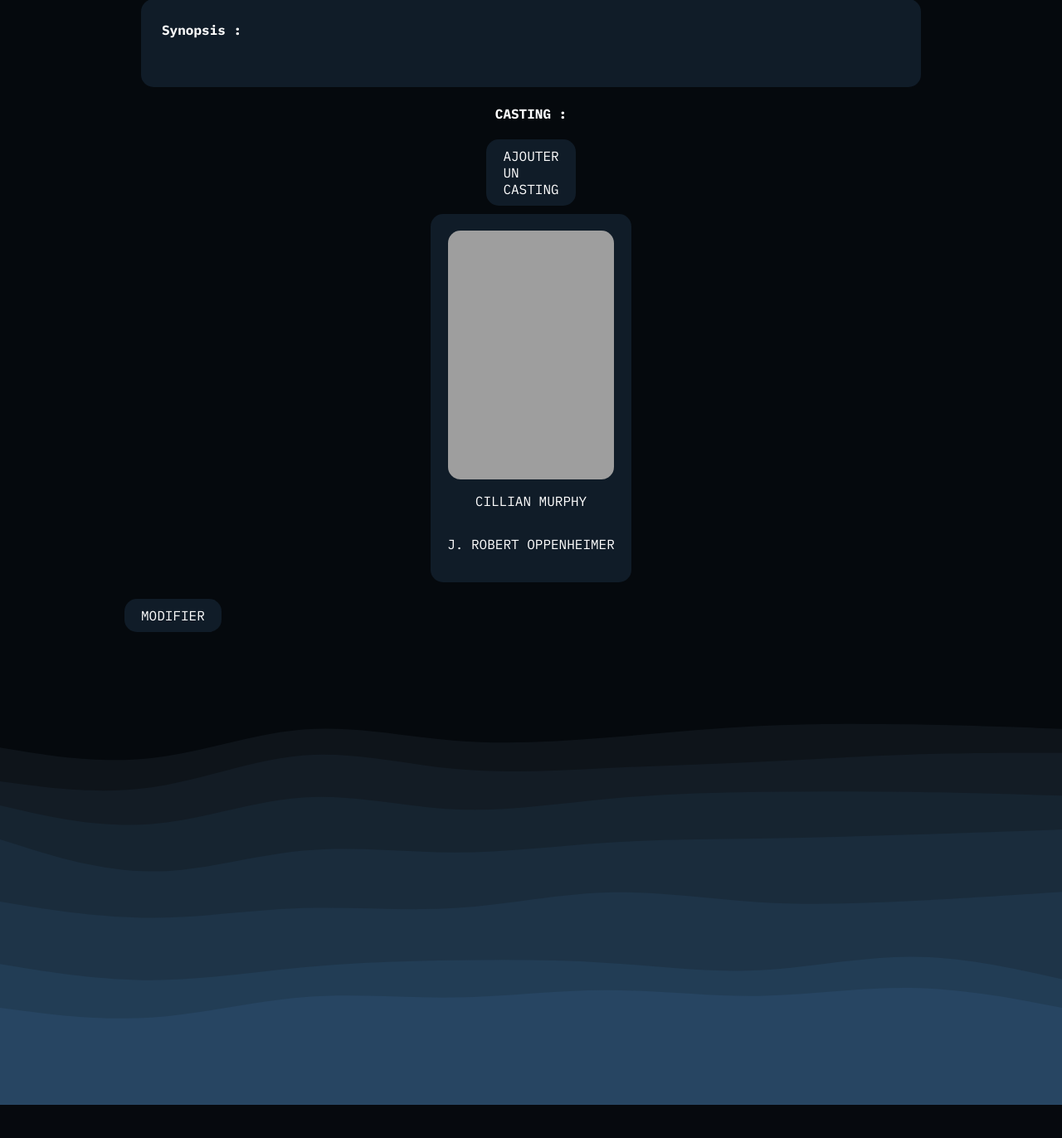
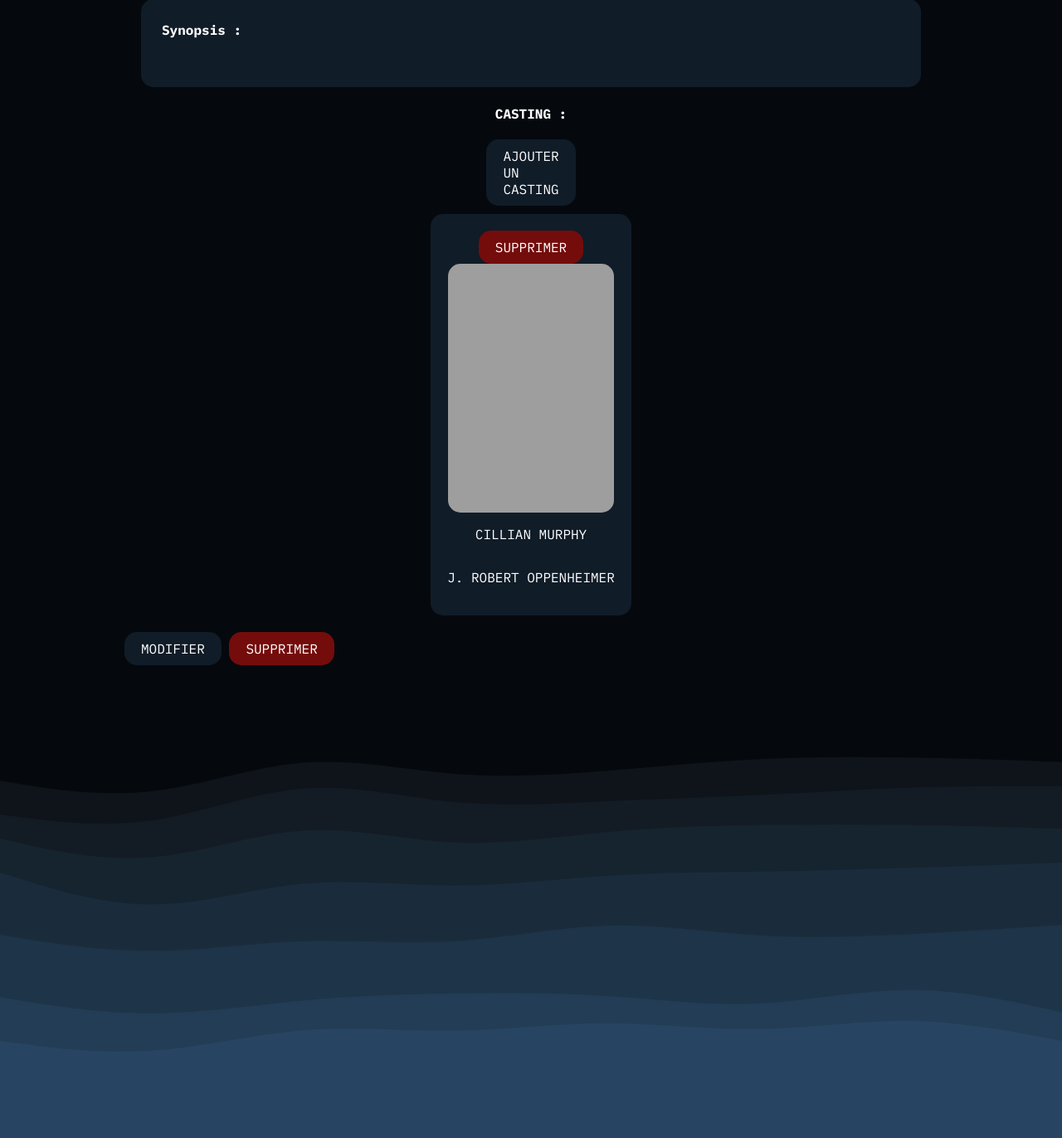
Before and after one commit to FutRR/cinemaSQL, a PHP site: page /index.php?action=filmDetails&id=4 in a window 1280 px wide. Shown: the part 694-2066 px from the top of the page at 83% size. Before the commit the page ends 2026 px from the top, so only its background shows below. Run offline with PHP 8.4, Linux system fonts and the light colour scheme; data comes from the database, SQL or seed files in the repository; some libraries are stand-ins or nearby versions; grey boxes are pictures that could not be loaded.

Commit message:
delete casting & movie functions added

```diff
--- a/controller/CinemaController.php
+++ b/controller/CinemaController.php
@@ -85,7 +85,7 @@ class CinemaController
             WHERE id_film = :id_film");
         $filmDetails->execute(["id_film" => $id]);
 
-        $acteurs = $pdo->prepare("SELECT personne.id_personne, image, CONCAT(prenom, ' ', nom) AS personne, role.id_role, nomRole
+        $acteurs = $pdo->prepare("SELECT personne.id_personne, image, CONCAT(prenom, ' ', nom) AS personne, role.id_role, nomRole, acteur.id_acteur
             FROM casting
             INNER JOIN acteur ON casting.id_acteur = acteur.id_acteur
             INNER JOIN personne ON acteur.id_personne = personne.id_personne
@@ -626,4 +626,37 @@ class CinemaController
         require "view/updateRealisateur.php";
 
     }
+
+    public function deleteFilm($id)
+    {
+        $pdo = Connect::seConnecter();
+
+        $deleteCasting = $pdo->prepare("DELETE FROM classer WHERE id_film = :id_film");
+        $deleteCasting->execute(["id_film" => $id]);
+
+        $deleteCasting = $pdo->prepare("DELETE FROM casting WHERE id_film = :id_film");
+        $deleteCasting->execute(["id_film" => $id]);
+
+        $deleteFilm = $pdo->prepare("DELETE FROM film WHERE id_film = :id_film");
+        $deleteFilm->execute(["id_film" => $id]);
+
+        header("Location:index.php?action=listFilms");
+
+    }
+
+
+    public function deleteCasting()
+    {
+        $pdo = Connect::seConnecter();
+
+        if ($_GET['filmId'] && $_GET['acteurId']) {
+            $filmId = $_GET['filmId'];
+            $acteurId = $_GET['acteurId'];
+
+            $deleteCasting = $pdo->prepare("DELETE FROM casting WHERE id_acteur = :id_acteur");
+            $deleteCasting->execute(["id_acteur" => $acteurId]);
+
+            header("Location:index.php?action=filmDetails&id=$filmId");
+        }
+    }
 }
--- a/index.php
+++ b/index.php
@@ -85,6 +85,15 @@ if (isset ($_GET["action"])) {
             $ctrlCinema->updateRealisateur($id);
             break;
 
+        case "deleteFilm":
+            $ctrlCinema->deleteFilm($id);
+            break;
+
+
+        case "deleteCasting":
+            $ctrlCinema->deleteCasting();
+            break;
+
 
         default:
             $ctrlCinema->mainPage();
--- a/public/css/style.css
+++ b/public/css/style.css
@@ -375,6 +375,13 @@ nav ul li{
     width: min-content;
 }
 
+.del_btn{
+    padding: 10px 20px;
+    background-color: #740c0c;
+    border-radius: 15px;
+    width: min-content;
+}
+
 footer{
     overflow-x: hidden;
 }
--- a/view/filmDetails.php
+++ b/view/filmDetails.php
@@ -59,6 +59,9 @@ $film = $filmDetails->fetch();
             <?php foreach ($acteurs->fetchAll() as $acteur) { ?>
                 <a href="index.php?action=acteurDetails&id=<?= $acteur["id_personne"] ?>">
                     <div class="acteur">
+                        <a class="del_btn"
+                            href="index.php?action=deleteCasting&acteurId=<?= $acteur["id_acteur"] ?>&filmId=<?= $film["id_film"] ?>">Supprimer</a>
+
                         <img src="upload/personne/<?= $acteur['image'] ?>" alt="">
                         <p>
                             <?= $acteur["personne"] ?>
@@ -75,6 +78,7 @@ $film = $filmDetails->fetch();
 </div>
 
 <a class="add_btn" href="index.php?action=updateFilm&id=<?= $film["id_film"] ?>">Modifier</a>
+<a class="del_btn" href="index.php?action=deleteFilm&id=<?= $film["id_film"] ?>">Supprimer</a>
 
 
 <?php
```
Also changed, not shown: upload/film/affiche/65f7fc83434210.69029027.jpg (added), upload/personne/65f7fc17dc1593.14671952.png (added), 9 other files.
